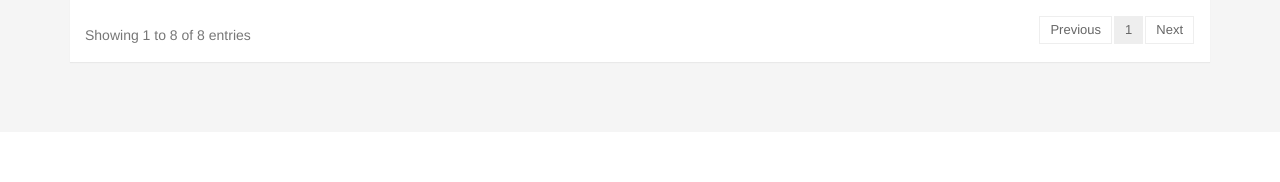
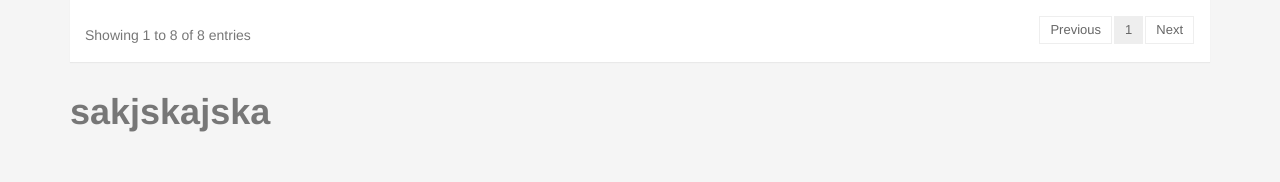
Before and after one commit to blowebdev/pencarian_kos, a PHP site: page /pencarian_kos/?page=1 in a window 1280 px wide; the page is wider, and only the part inside the window is pictured. Shown: the part 2717-2899 px from the top of that part. Before the commit the page ends 2849 px from the top of that part, so only its background shows below. Run offline with PHP 8.4, Linux system fonts and the light colour scheme; data comes from the database, SQL or seed files in the repository; some libraries are stand-ins or nearby versions.

Commit message:
perbaikah halaman home

```diff
--- a/pages/home.php
+++ b/pages/home.php
@@ -5,3 +5,5 @@
     include 'kos.php';
 }
 ?>
+
+<h1>sakjskajska</h1>
```
